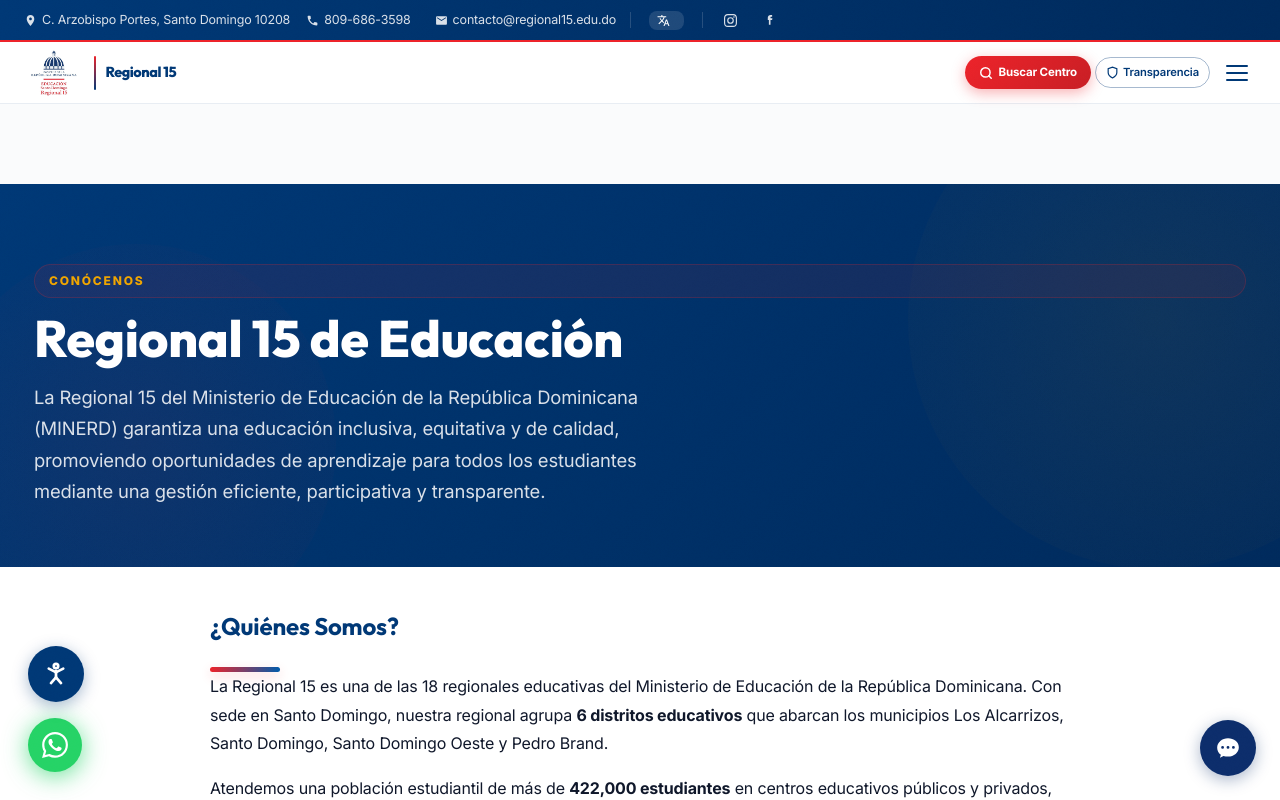
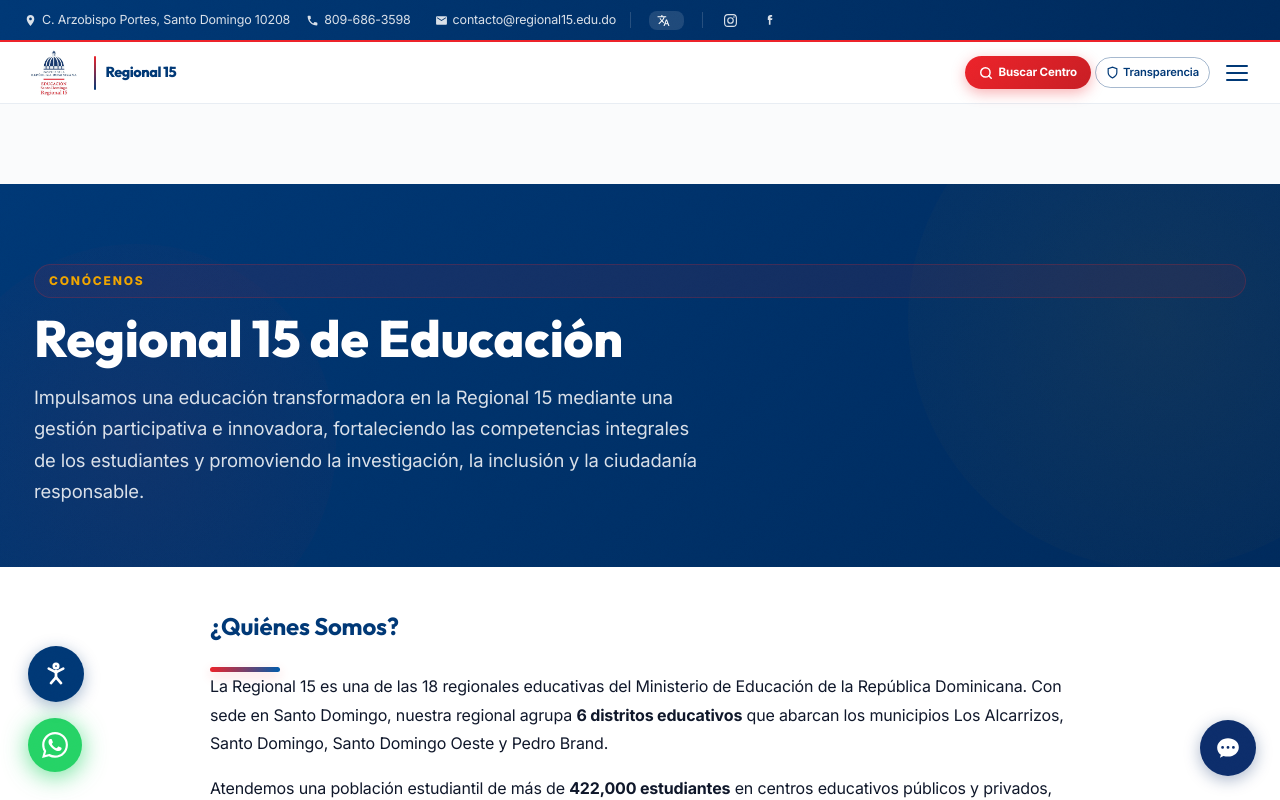
Before and after one commit to vladimirmella15-blip/regional15, a Next.js app: page /nosotros in a window 1280 px wide. Shown: the top 800 px of the page. Built offline with nearby package versions, Linux system fonts and the light colour scheme.

Commit message:
Refresh Sobre Nosotros introduction

```diff
--- a/app/(public)/nosotros/page.tsx
+++ b/app/(public)/nosotros/page.tsx
@@ -28,7 +28,7 @@
           <span className="section-eyebrow" style={{ color: 'var(--gold)', marginBottom: '12px', display: 'block' }}>CONÓCENOS</span>
           <h1 style={{ fontSize: 'clamp(2rem, 5vw, 3.2rem)', color: 'white', margin: '0 0 16px', fontWeight: 800, fontFamily: "'Outfit', sans-serif", lineHeight: 1.1 }}>Regional 15 de Educación</h1>
           <p style={{ fontSize: '1.15rem', color: 'rgba(255,255,255,0.85)', maxWidth: '680px', lineHeight: 1.7, margin: 0 }}>
-            La Regional 15 del Ministerio de Educación de la República Dominicana (MINERD) garantiza una educación inclusiva, equitativa y de calidad, promoviendo oportunidades de aprendizaje para todos los estudiantes mediante una gestión eficiente, participativa y transparente.
+            Impulsamos una educación transformadora en la Regional 15 mediante una gestión participativa e innovadora, fortaleciendo las competencias integrales de los estudiantes y promoviendo la investigación, la inclusión y la ciudadanía responsable.
           </p>
         </div>
       </section>
--- a/components/landing/AboutSection.tsx
+++ b/components/landing/AboutSection.tsx
@@ -60,7 +60,7 @@
             </div>
 
             <p className="animate-on-scroll">La <strong>Regional de Educación 15</strong> es la sede del <strong>Ministerio de Educación (MINERD)</strong> para la zona de <strong>Santo Domingo</strong>. Coordina y supervisa la gestión educativa de <strong>6 distritos</strong> que abarcan Los Alcarrizos, Santo Domingo, Santo Domingo Oeste y Pedro Brand, con más de <strong>1,400 centros educativos</strong> y <strong>422,000 estudiantes</strong>.</p>
-            <p className="animate-on-scroll">Somos una institución comprometida con dar respuestas a las necesidades de los estudiantes de manera <strong>pertinente y oportuna</strong>, garantizando que cada acción y programa educativo responda a los desafíos reales de la comunidad escolar. Documentamos nuestra labor en Instagram (<a href="https://www.instagram.com/regional_15minerd/" target="_blank" rel="noopener noreferrer" style={{ color: 'var(--red)', fontWeight: 700 }}>@regional_15minerd</a>): efemérides, DIGITALES, Gala Regional, PRECE 2025 y ExpoFeria Pedagógica.</p>
+            <p className="animate-on-scroll">Impulsamos una educación transformadora mediante una gestión <strong>participativa e innovadora</strong>, fortaleciendo las competencias integrales de los estudiantes y promoviendo la investigación, la inclusión y la ciudadanía responsable. Documentamos nuestra labor en Instagram (<a href="https://www.instagram.com/regional_15minerd/" target="_blank" rel="noopener noreferrer" style={{ color: 'var(--red)', fontWeight: 700 }}>@regional_15minerd</a>): efemérides, DIGITALES, Gala Regional, PRECE 2025 y ExpoFeria Pedagógica.</p>
 
             <div className="about-features animate-on-scroll">
               {FEATURES.map(f => (
```
